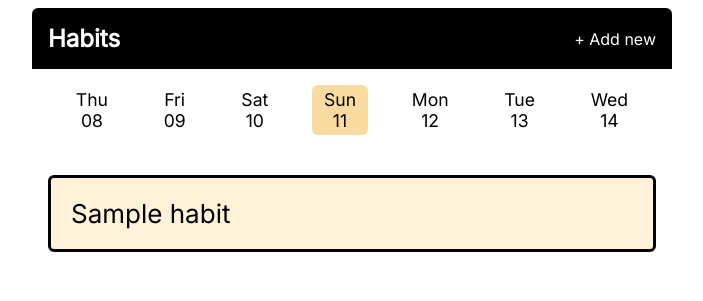
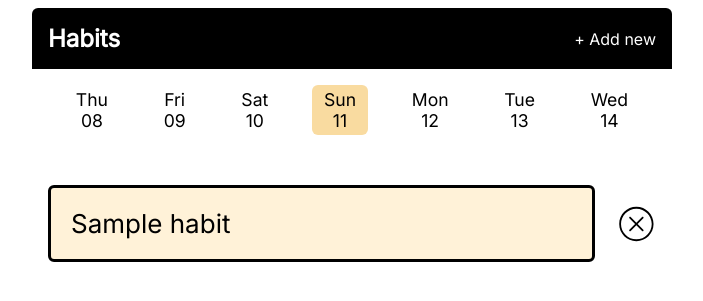
Before and after one commit to masaa96/habit-tracker, a Flask app: page / in a window 1280 px wide. Shown: the top 301 px of the page, without its empty margins (288-991 px from the left). Run offline with Flask 2, Linux system fonts and the light colour scheme; a database or web service that is not in the repository returns one stand-in record (values such as "Sample title").

Commit message:
Added button for deleting habits

```diff
--- a/routes.py
+++ b/routes.py
@@ -18,13 +18,18 @@ def at_midnight(date_obj):
     return datetime.datetime(date_obj.year, date_obj.month, date_obj.day)
 
 
-@pages.route("/")
-def index():
-    date_str = request.args.get("date")
+def get_selected_date(date_str):
     if date_str:
         selected_date = at_midnight(datetime.datetime.fromisoformat(date_str))
     else:
         selected_date = at_midnight(datetime.datetime.today())
+    return selected_date
+
+
+@pages.route("/")
+def index():
+    date_str = request.args.get("date")
+    selected_date = get_selected_date(date_str)
 
     habits_on_date = current_app.db.habits.find({"added": {"$lte": selected_date}})
     completions = [
@@ -43,16 +48,18 @@ def index():
 
 @pages.route("/add", methods=["GET", "POST"])
 def add_habit():
-    today = at_midnight(datetime.datetime.today())
+    date_str = request.args.get("date")
+    selected_date = get_selected_date(date_str)
+
     if request.method == "POST":
         current_app.db.habits.insert_one(
-            {"_id": uuid.uuid4().hex, "added": today, "name": request.form.get("habit")}
+            {"_id": uuid.uuid4().hex, "added": selected_date, "name": request.form.get("habit")}
         )
 
     return render_template(
         "add_habit.html",
         title="Habit Tracker - Add Habit",
-        selected_date=today
+        selected_date=selected_date
     )
 
 
@@ -64,3 +71,14 @@ def complete():
     current_app.db.completions.insert_one({"date": date, "habit": habit})
 
     return redirect(url_for("habits.index", date=date_str))
+
+
+@pages.route("/delete", methods=["GET", "POST"])
+def delete_habit():
+    date_str = request.args.get("date")
+    habit_id = request.form.get("habitId")
+
+    if request.method == "POST":
+        current_app.db.habits.delete_many({"_id": habit_id})
+
+    return redirect(url_for("habits.index", date=date_str))
--- a/static/styles/main.css
+++ b/static/styles/main.css
@@ -132,16 +132,30 @@ centered within the allotted space */
 
 .habit {
   display: flex;
-  flex-direction: row;
   align-items: center;
   justify-content: space-between;
   font-size: 26px;
   padding: 20px;
-  margin-bottom: 20px;
+  margin-bottom: 10px;
+  margin-top: 10px;
   background-color: #fff2d8;
   border: 3px solid black;
   border-radius: 6px;
+  width: 90%;
 }
+
+.habit-row {
+  display: flex;
+  align-items: center;
+  justify-content: space-between;
+}
+
+.habit-delete {
+  display: flex;
+  align-items: center;
+  justify-content: space-between;
+}
+
 
 .habit:not(.completed) {
   padding: 0;
@@ -154,6 +168,19 @@ centered within the allotted space */
 .habit__icon {
   width: 1em;
   height: 1em;
+}
+
+.habit__icon-del {
+  height: 3em;
+  width: 3em;
+  color: black;
+  border-radius: 50%;
+  cursor: pointer;
+}
+
+.habit__icon-del:hover {
+  color: red;
+  font-weight: 900;
 }
 
 .habit__name {
@@ -176,3 +203,13 @@ centered within the allotted space */
   background-color: unset;
   cursor: pointer;
 }
+
+.habit__button-del {
+  display: flex;
+  margin: 0;
+  padding: 0px;
+  text-align: center;
+  border: none;
+  background-color: unset;
+  cursor: none;
+}
--- a/templates/index.html
+++ b/templates/index.html
@@ -3,6 +3,7 @@
 {% block main_content %}
     <section class="habit-list">
         {% for habit in habits %}
+            <div class="habit-row">
                 {% set completed = habit["_id"] in completions %}
                 {% if completed %}
                     <div class="habit completed">
@@ -24,6 +25,17 @@
                         </form>
                     </div>
                 {% endif %}
+                <div class="habit-delete">
+                    <form class="habit__form" method="POST" action="{{ url_for('habits.delete_habit') }}">
+                        <input type="hidden" name="habitId" value="{{ habit['_id'] }}" />
+                        <button type="submit" class="habit__button-del">
+                            <svg class="habit__icon-del" viewBox="0 0 20 20">
+                                <path fill="currentColor" d="M10.185,1.417c-4.741,0-8.583,3.842-8.583,8.583c0,4.74,3.842,8.582,8.583,8.582S18.768,14.74,18.768,10C18.768,5.259,14.926,1.417,10.185,1.417 M10.185,17.68c-4.235,0-7.679-3.445-7.679-7.68c0-4.235,3.444-7.679,7.679-7.679S17.864,5.765,17.864,10C17.864,14.234,14.42,17.68,10.185,17.68 M10.824,10l2.842-2.844c0.178-0.176,0.178-0.46,0-0.637c-0.177-0.178-0.461-0.178-0.637,0l-2.844,2.841L7.341,6.52c-0.176-0.178-0.46-0.178-0.637,0c-0.178,0.176-0.178,0.461,0,0.637L9.546,10l-2.841,2.844c-0.178,0.176-0.178,0.461,0,0.637c0.178,0.178,0.459,0.178,0.637,0l2.844-2.841l2.844,2.841c0.178,0.178,0.459,0.178,0.637,0c0.178-0.176,0.178-0.461,0-0.637L10.824,10z"></path>
+                            </svg>
+                        </button>
+                    </form>
+                </div>
+            </div>
         {% endfor %}
     </section>
 {% endblock %}
--- a/templates/layout.html
+++ b/templates/layout.html
@@ -23,9 +23,14 @@
     <main class="main">
         <section class="dates">
             {% for date in date_range(selected_date) %}
+                {% if "add" not in request.endpoint %}
+                    {% set href_dates = url_for('habits.index', date=date) %}
+                {% else %}
+                    {% set href_dates = url_for('habits.add_habit', date=date) %}
+                {% endif %}
                 <a
                    class="dates__link {{ 'dates__link--current' if loop.index0 == 3 else '' }}"
-                   href="{{ url_for('habits.index', date=date) }}"
+                   href="{{ href_dates }}"
                 >
                     <time class="date" datetime="{{ date }}">
                         <span>{{ date.strftime("%a") }}</span>
```
Lines whose indentation alone changed are shown as unchanged.
